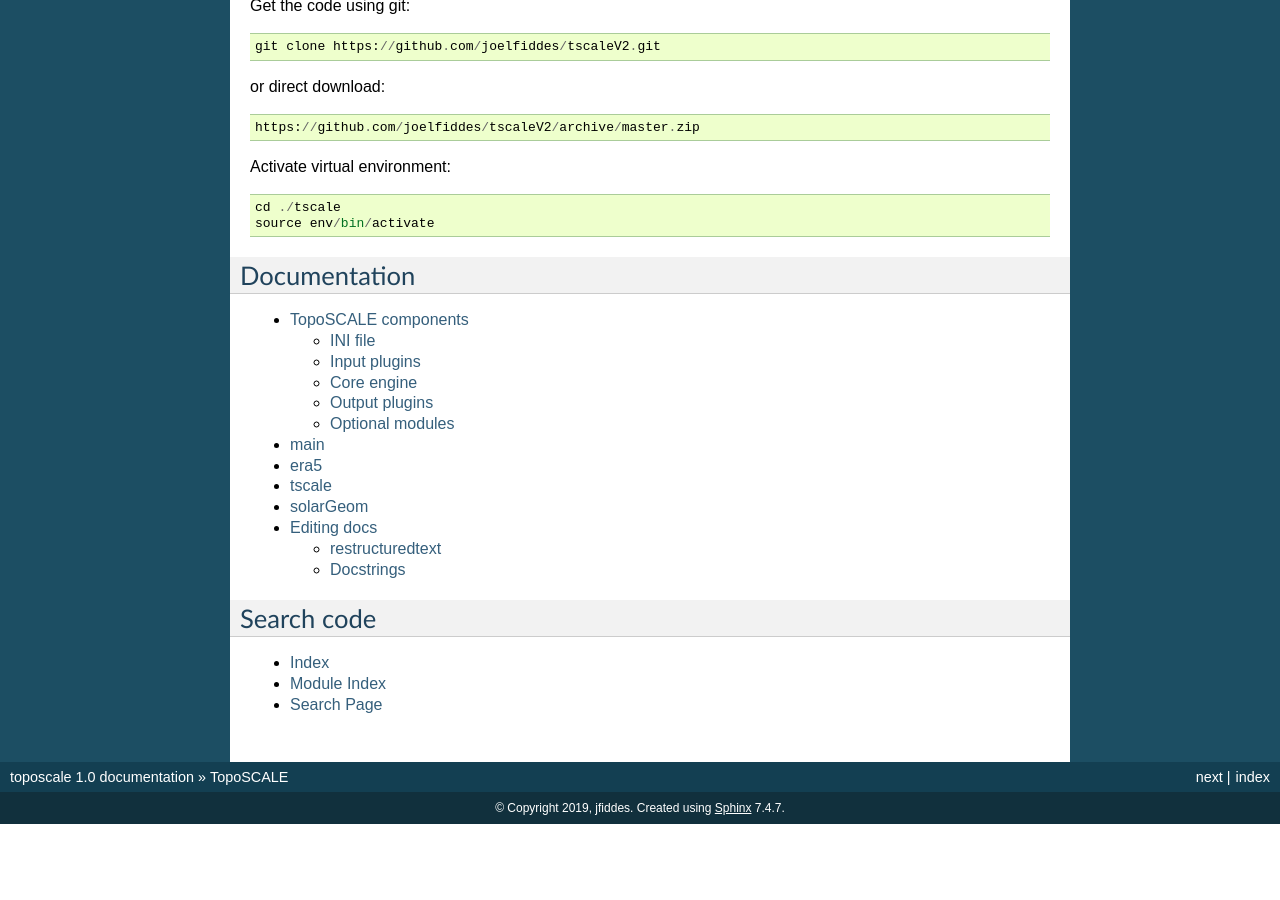
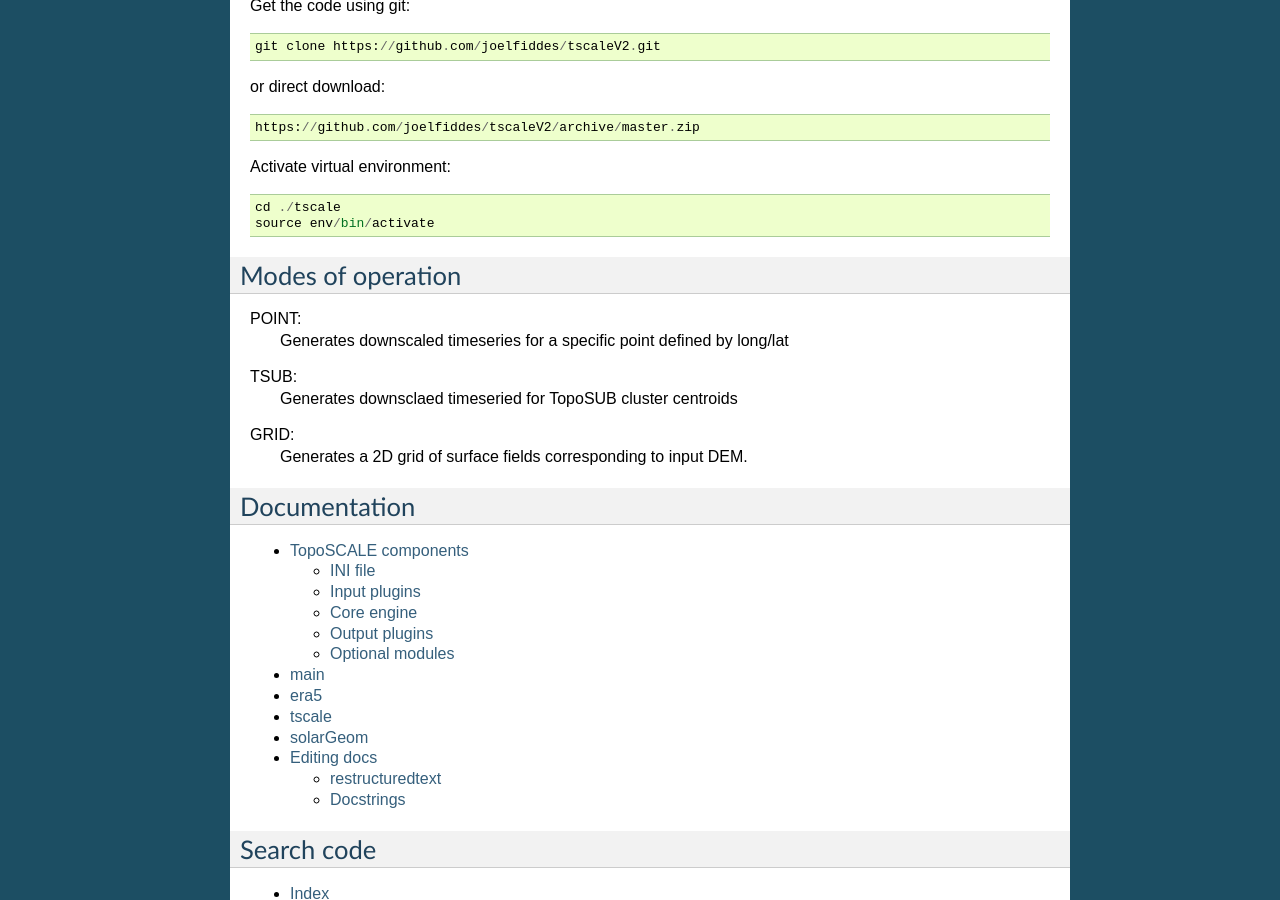
Before and after one commit to joelfiddes/tscaleV2, a Sphinx documentation site: the page built from docs/index.rst, in a window 1280 px wide and 900 px high, scrolled down 702 px. Built offline with Sphinx 7.4.7, drawn with Linux system fonts in a browser that asks for light colours; before the commit the page ends 1526 px from its top, so only the background shows below that.

Commit message:
docs edit

```diff
--- a/docs/index.rst
+++ b/docs/index.rst
@@ -42,7 +42,14 @@ Activate virtual environment::
 	cd ./tscale
 	source env/bin/activate
 
-
+Modes of operation
+------------------
+POINT:
+	Generates downscaled timeseries for a specific point defined by long/lat
+TSUB:
+	Generates downsclaed timeseried for TopoSUB cluster centroids
+GRID:
+	Generates a 2D grid of surface fields corresponding to input DEM.
 
 Documentation
 -------------
--- a/era5.py
+++ b/era5.py
@@ -5,6 +5,7 @@ This plugin contains methods to:
 * convert values to toposcale standard
 * writes single parameter files
 * TopoSCALE standard input:
+
    	- air temperature - K
 	- precipitation - mmh*1
 	- shortwave Wm**2
@@ -19,7 +20,7 @@ Initialise new era5 instance::
 Attributes:
 
 Todo:
-    * For module TODOs
+
 
 
 """
```
